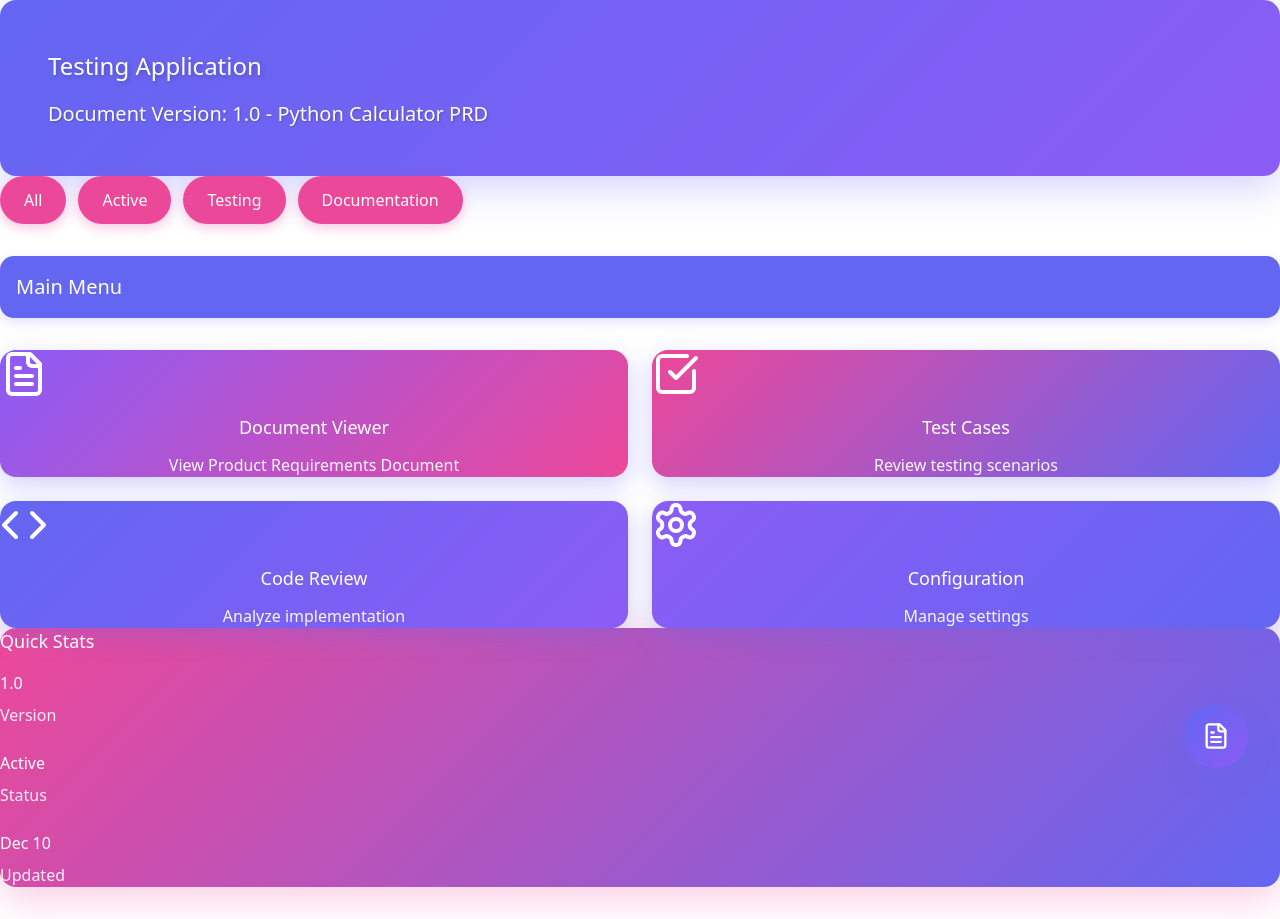
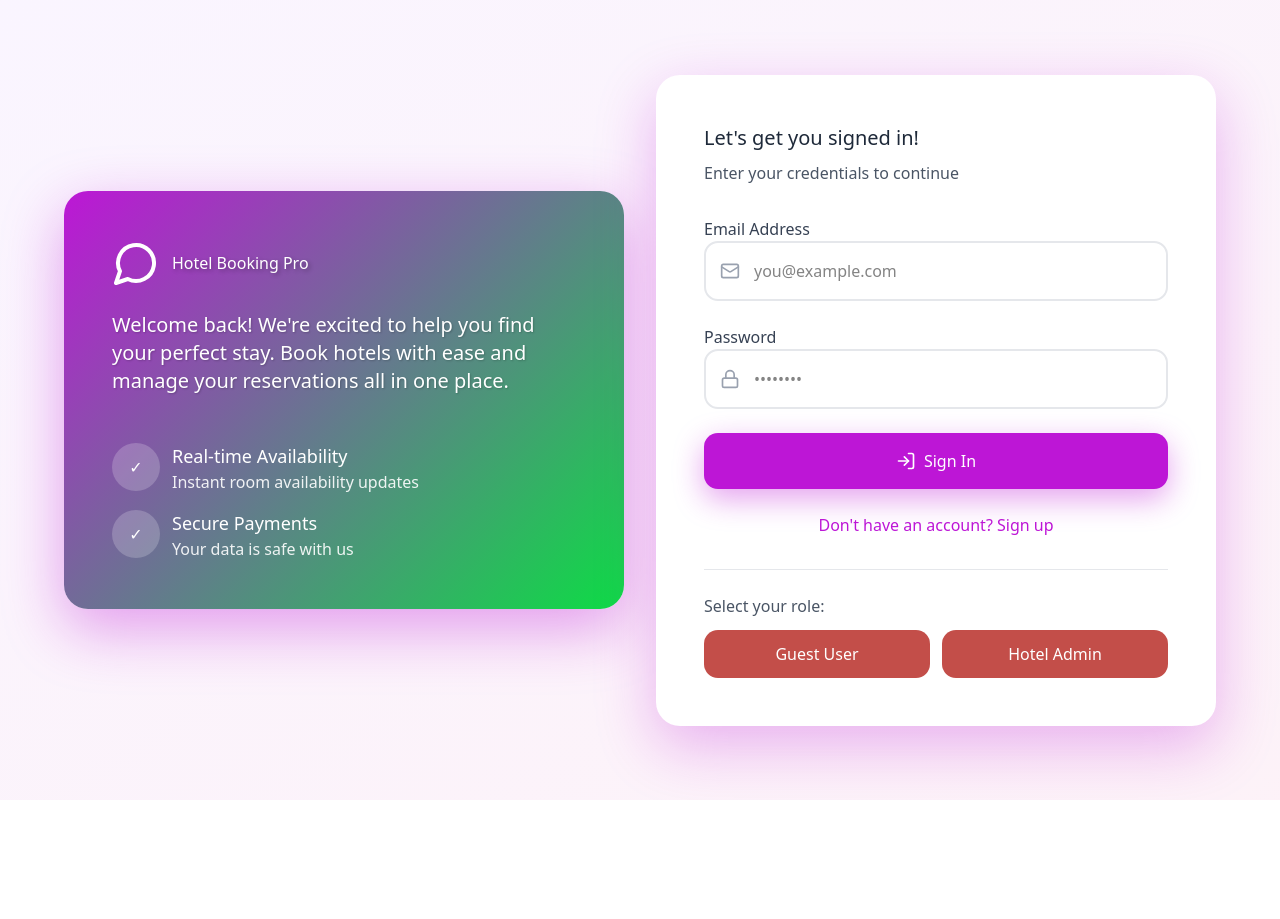
Before and after one commit to kunukulavanya03/k, a React (Vite) app in the folder frontend/: page / in a window 1280 px wide. After the commit the page ends 800 px from the top, so only its background shows below. Built offline with nearby package versions, Linux system fonts and the light colour scheme.

Commit message:
🚀 Initial commit - Generated with CODE AGENT

```diff
--- a/frontend/src/App.tsx
+++ b/frontend/src/App.tsx
@@ -1,18 +1,33 @@
-import React, { useState } from 'react';
-import { Menu } from './components/Menu';
-import { DocumentViewer } from './components/DocumentViewer';
+import { useState } from 'react';
+import { Login } from './components/Login';
+import { Dashboard } from './components/Dashboard';
+import { Search } from './components/Search';
+import { Booking } from './components/Booking';
+import { Payment } from './components/Payment';
+import { login, register, logout } from './services/api';
+
+type Screen = 'login' | 'dashboard' | 'search' | 'booking' | 'payment';
 
 export default function App() {
-  const [currentScreen, setCurrentScreen] = useState<'menu' | 'document'>('menu');
+  const [currentScreen, setCurrentScreen] = useState<Screen>('login');
+  const [selectedHotel, setSelectedHotel] = useState<any>(null);
+  const [bookingDetails, setBookingDetails] = useState<any>(null);
+
+  const navigateToScreen = (screen: Screen, data?: any) => {
+    if (data) {
+      if (screen === 'booking') setSelectedHotel(data);
+      if (screen === 'payment') setBookingDetails(data);
+    }
+    setCurrentScreen(screen);
+  };
 
   return (
-    <div className="min-h-screen" style={{ background: '#FFFFFF' }}>
-      {currentScreen === 'menu' && (
-        <Menu onNavigate={() => setCurrentScreen('document')} />
-      )}
-      {currentScreen === 'document' && (
-        <DocumentViewer onBack={() => setCurrentScreen('menu')} />
-      )}
+    <div className="min-h-screen bg-gradient-to-br from-purple-50 to-pink-50">
+      {currentScreen === 'login' && <Login onNavigate={() => navigateToScreen('dashboard')} />}
+      {currentScreen === 'dashboard' && <Dashboard onNavigate={() => navigateToScreen('search')} />}
+      {currentScreen === 'search' && <Search onNavigate={(hotel) => navigateToScreen('booking', hotel)} />}
+      {currentScreen === 'booking' && <Booking hotel={selectedHotel} onNavigate={(booking) => navigateToScreen('payment', booking)} />}
+      {currentScreen === 'payment' && <Payment booking={bookingDetails} onNavigate={() => navigateToScreen('login')} />}
     </div>
   );
 }
```
